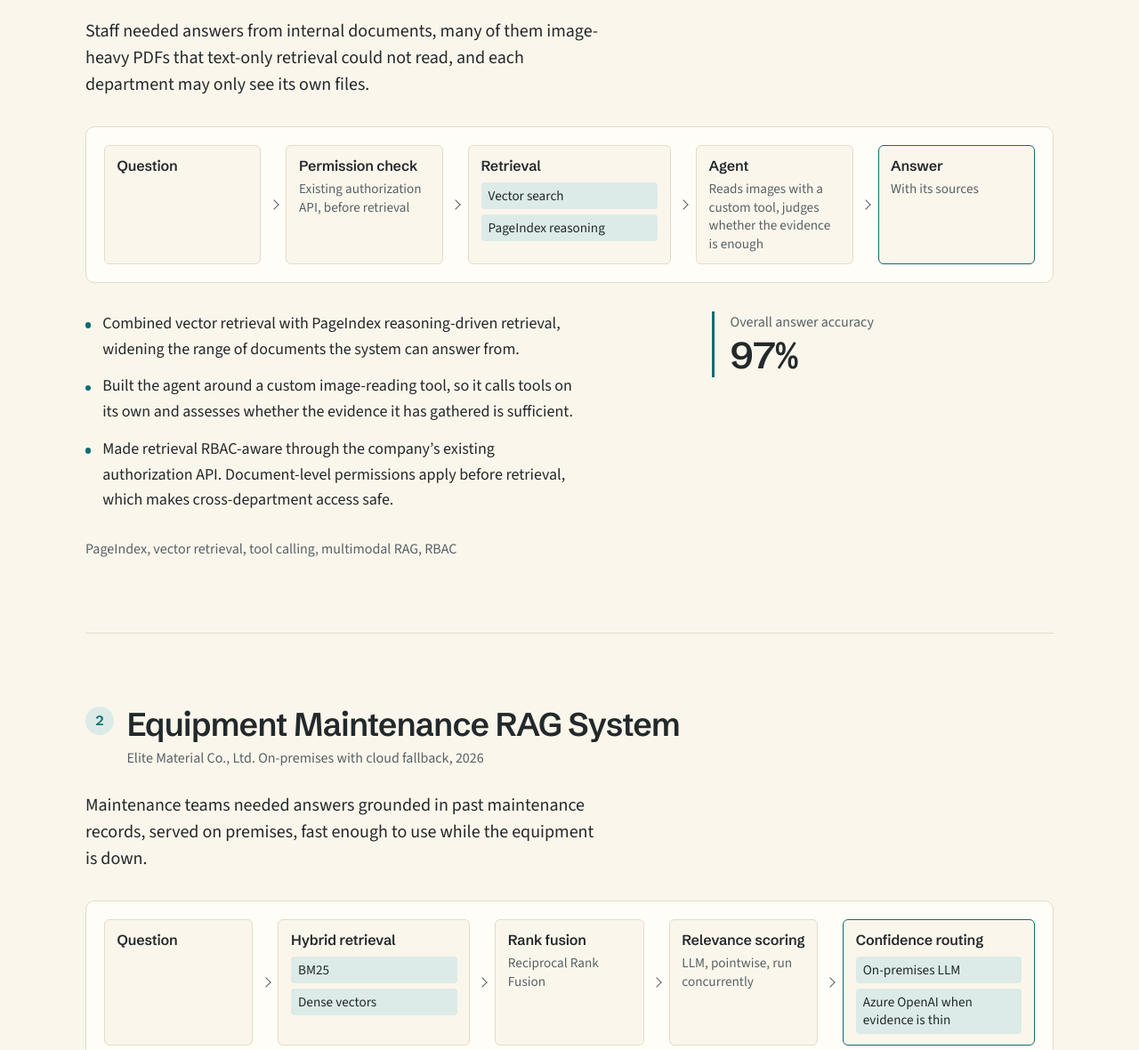
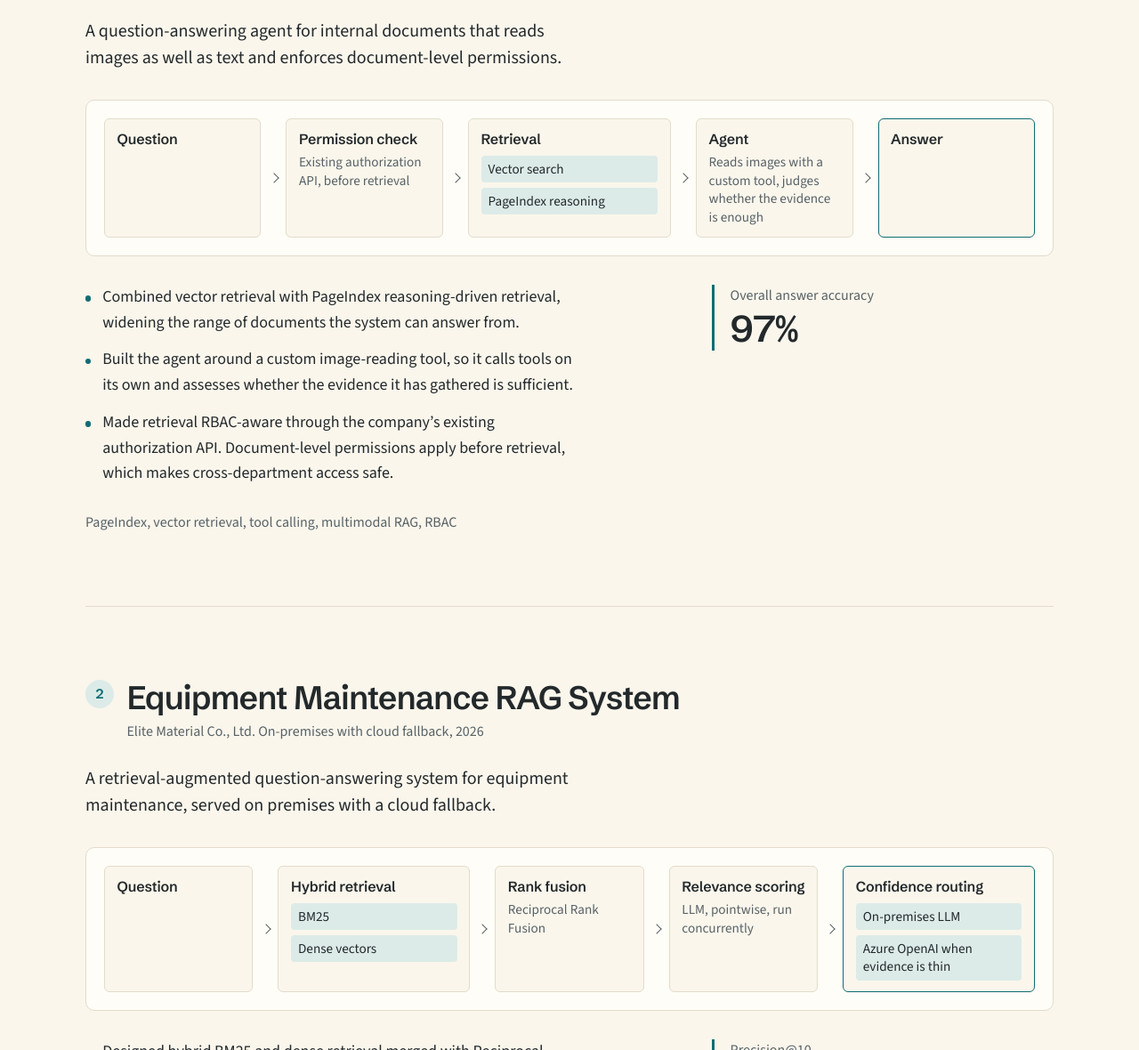
Before and after one commit to Jaycome/jaycome.github.io, a plain HTML site: page index.html in a window 1280 px wide. Shown: the part 1140-2320 px from the top of the page at 89% size. Drawn offline with Linux system fonts and the light colour scheme.

Commit message:
Keep case study intros to what the resume states
Co-Authored-By: Claude Fable 5.2 <noreply@anthropic.com>
Claude-Session: https://claude.ai/code/session_017TsBXZBAqrgdZS951j16Vf

```diff
--- a/index.html
+++ b/index.html
@@ -84,8 +84,8 @@
         </header>
 
         <p class="case-lede">
-          Staff needed answers from internal documents, many of them image-heavy PDFs that text-only
-          retrieval could not read, and each department may only see its own files.
+          A question-answering agent for internal documents that reads images as well as text and
+          enforces document-level permissions.
         </p>
 
         <ol class="flow" aria-label="How a question is answered">
@@ -95,7 +95,7 @@
             <span class="lanes"><i>Vector search</i><i>PageIndex reasoning</i></span>
           </li>
           <li><b>Agent</b><span>Reads images with a custom tool, judges whether the evidence is enough</span></li>
-          <li class="end"><b>Answer</b><span>With its sources</span></li>
+          <li class="end"><b>Answer</b></li>
         </ol>
 
         <div class="case-body">
@@ -124,8 +124,8 @@
         </header>
 
         <p class="case-lede">
-          Maintenance teams needed answers grounded in past maintenance records, served on premises,
-          fast enough to use while the equipment is down.
+          A retrieval-augmented question-answering system for equipment maintenance, served on premises
+          with a cloud fallback.
         </p>
 
         <ol class="flow" aria-label="How a question is answered">
```
